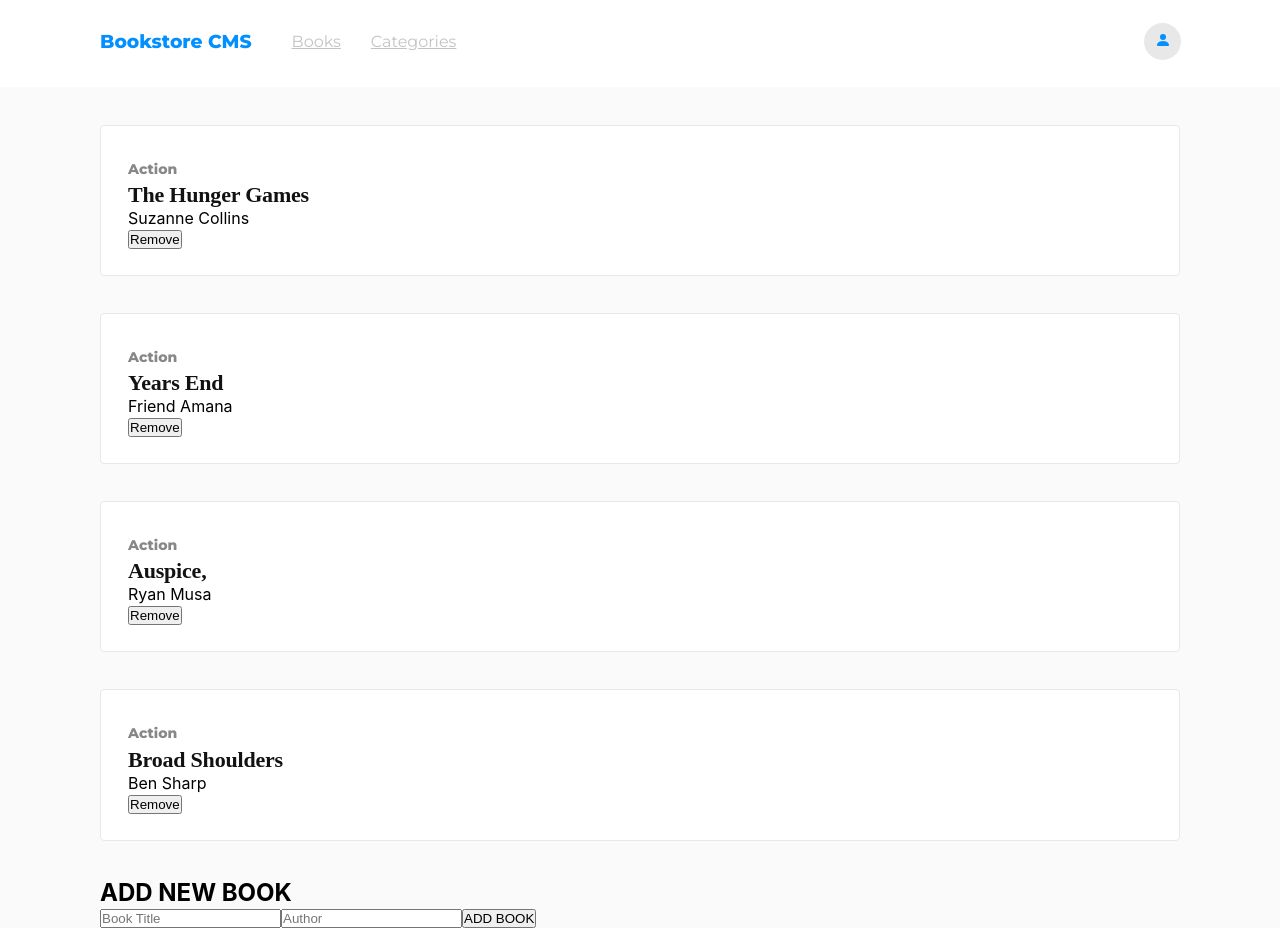
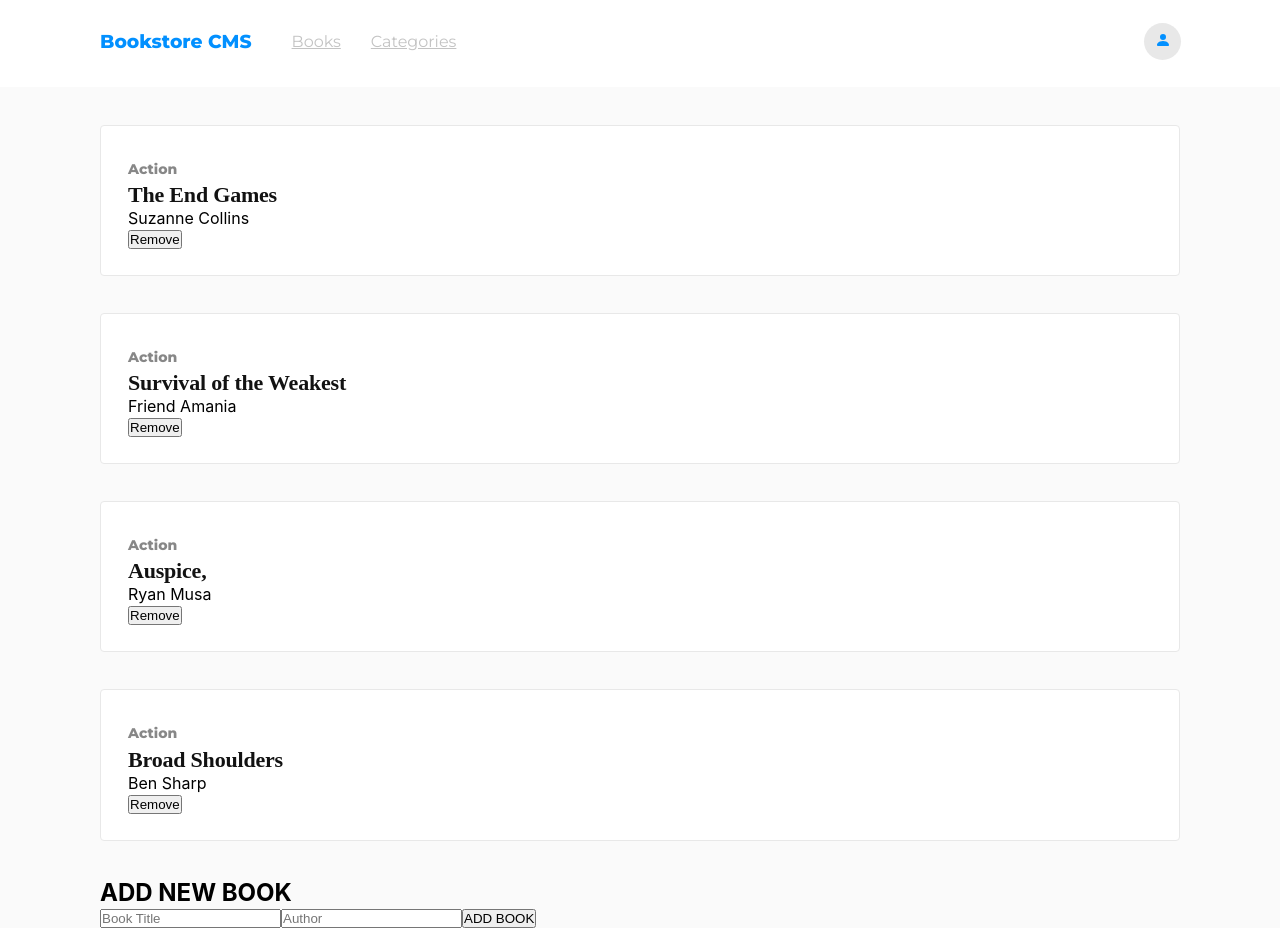
Before and after one commit to kendoriddy/Bookstore, a React (Create React App) app: page / in a window 1280 px wide. Built offline with nearby package versions, Linux system fonts and the light colour scheme.

Commit message:
Add display books functionaities to book card

```diff
--- a/src/components/BookCard.js
+++ b/src/components/BookCard.js
@@ -1,30 +1,10 @@
 import React from 'react';
+import { useSelector } from 'react-redux';
 import '../css/card.css';
 import Book from './Book';
 
 const BookCard = () => {
-  const books = [
-    {
-      title: 'The Hunger Games',
-      author: 'Suzanne Collins',
-      id: 1,
-    },
-    {
-      title: 'Years End',
-      author: 'Friend Amana',
-      id: 2,
-    },
-    {
-      title: 'Auspice,',
-      author: 'Ryan Musa',
-      id: 3,
-    },
-    {
-      title: 'Broad Shoulders',
-      author: 'Ben Sharp',
-      id: 4,
-    },
-  ];
+  const books = useSelector((state) => state.books);
   return (
     <div>
       {books.map((book) => (
--- a/src/redux/books/books.js
+++ b/src/redux/books/books.js
@@ -5,13 +5,13 @@ const REMOVE_BOOK = 'bookstore/books/REMOVE_BOOK';
 
 const initialState = [
   {
-    title: 'The EndGames',
+    title: 'The End Games',
     author: 'Suzanne Collins',
     id: uuidv4(),
   },
   {
-    title: 'Survival of the weakest',
-    author: 'Friend Amana',
+    title: 'Survival of the Weakest',
+    author: 'Friend Amania',
     id: uuidv4(),
   },
   {
```
Also changed, not shown: src/components/AddNewBook.js (deleted, +0 -7 lines), src/components/testing.js (deleted, +0 -32 lines).
